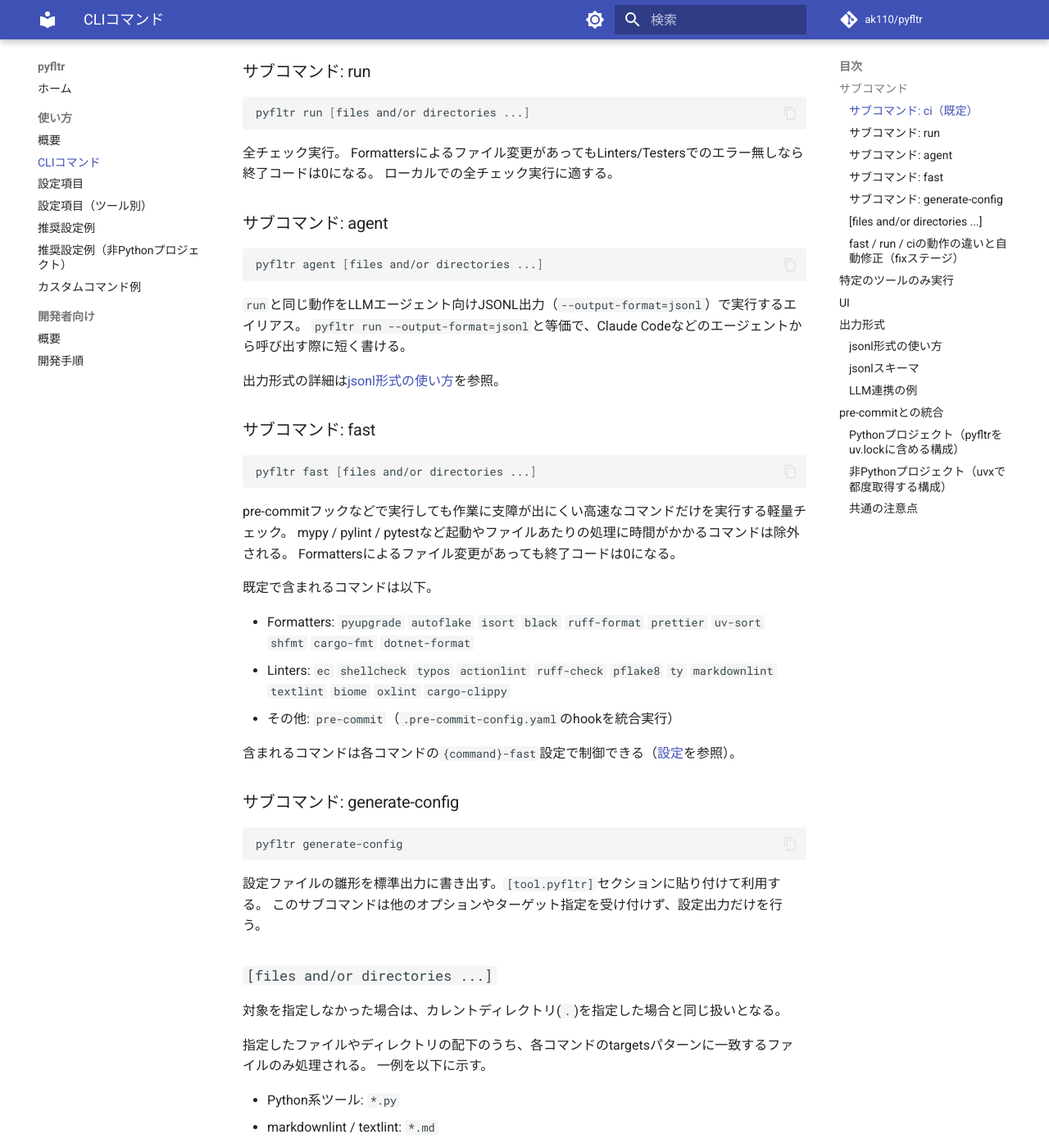
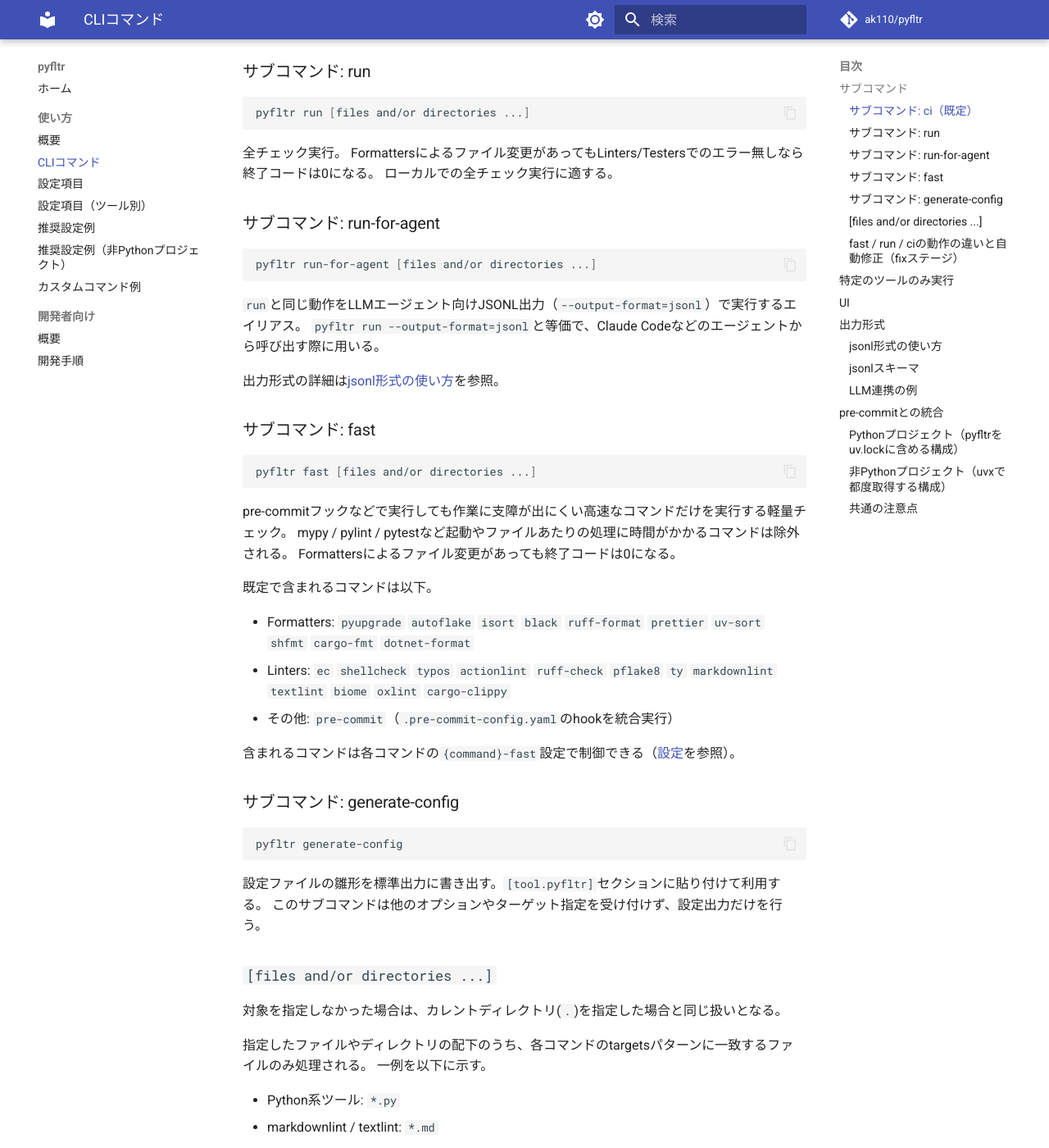
Before and after one commit to ak110/pyfltr, an MkDocs documentation site: the page built from docs/guide/usage.md, in a window 1280 px wide and 1400 px high, scrolled down 568 px. Shown: the whole window at 82% size. Built offline with MkDocs 1.6.1 and Material for MkDocs 9.7.7, drawn with Linux system fonts in a browser that asks for light colours; comment, search, counter and statistics services are not loaded; some of the changed text lies outside the part shown.

Commit message:
feat!: `agent`サブコマンドを`run-for-agent`にリネーム
短縮形の`agent`は別用途を連想させて紛らわしいため、用途が明確な
`run-for-agent`に改める。v2.1.1で導入直後のため別名としては残さない。

Co-Authored-By: Claude Opus 4.6 (1M context) <noreply@anthropic.com>

````diff
--- a/docs/guide/usage.md
+++ b/docs/guide/usage.md
@@ -32,14 +32,14 @@ pyfltr run [files and/or directories ...]
 Formattersによるファイル変更があってもLinters/Testersでのエラー無しなら終了コードは0になる。
 ローカルでの全チェック実行に適する。
 
-### サブコマンド: agent
+### サブコマンド: run-for-agent
 
 ```shell
-pyfltr agent [files and/or directories ...]
+pyfltr run-for-agent [files and/or directories ...]
 ```
 
 `run`と同じ動作をLLMエージェント向けJSONL出力（`--output-format=jsonl`）で実行するエイリアス。
-`pyfltr run --output-format=jsonl`と等価で、Claude Codeなどのエージェントから呼び出す際に短く書ける。
+`pyfltr run --output-format=jsonl`と等価で、Claude Codeなどのエージェントから呼び出す際に用いる。
 
 出力形式の詳細は[jsonl形式の使い方](#jsonl形式の使い方)を参照。
 
@@ -85,7 +85,7 @@ pyfltr generate-config
 
 各サブコマンドの主な違いを以下に示す（軽い順）。
 
-| 項目 | `fast` | `run` | `agent` | `ci` |
+| 項目 | `fast` | `run` | `run-for-agent` | `ci` |
 | --- | --- | --- | --- | --- |
 | 対象コマンド | `{command}-fast = true`のツールのみ | 有効な全ツール | 有効な全ツール | 有効な全ツール |
 | fixステージ（自動修正） | 有効 | 有効 | 有効 | 無効 |
@@ -94,7 +94,7 @@ pyfltr generate-config
 | 既定の出力形式 | `text` | `text` | `jsonl` | `text` |
 | 主な用途 | pre-commitフックなどの軽量チェック | ローカルでの全チェック実行 | LLMエージェントからの呼び出し | CI・コミット前チェック |
 
-`fast` / `run` / `agent` サブコマンドは、formatter段の前にfixステージを内蔵する。
+`fast` / `run` / `run-for-agent` サブコマンドは、formatter段の前にfixステージを内蔵する。
 
 fixステージでは`{command}-fix-args`が定義された有効なlinterを`--fix`付きで順次実行する。
 対象ツールは`ruff-check` / `textlint` / `markdownlint` / `eslint` / `biome` / `cargo-clippy`など。
@@ -162,8 +162,8 @@ VSCodeのターミナルからクリックして該当箇所にジャンプで
 
 ```shell
 pyfltr run --output-format=jsonl
-# 以下は上記と等価の短縮形
-pyfltr agent
+# 以下は上記と等価のエイリアス
+pyfltr run-for-agent
 ```
 
 `--output-format=jsonl`かつ`--output-file`未指定時、stdoutにはJSONLのみを書き、既存の`text`ログ（進捗・詳細・summary）は完全に抑止される。TUIや`--stream`、`--ui`も暗黙に無効化される。
@@ -212,7 +212,7 @@ LLMエージェントがpyfltrを活用する基本的な流れ:
 1. 全体実行でsummaryを確認する
 
     ```shell
-    pyfltr agent | tail -30
+    pyfltr run-for-agent | tail -30
     ```
 
     末尾のsummary行（`"kind":"summary"`）で`failed`の有無と`diagnostics`数を確認し、問題がなければ完了する。
@@ -220,7 +220,7 @@ LLMエージェントがpyfltrを活用する基本的な流れ:
 2. 問題があるツール/ファイルだけ個別に再実行する
 
     ```shell
-    pyfltr agent --commands=mypy path/to/file.py | tail -30
+    pyfltr run-for-agent --commands=mypy path/to/file.py | tail -30
     ```
 
     `--commands`で特定ツールに絞ることで出力量を抑えつつ、`diagnostic`行から修正対象のファイル・行番号・メッセージを取得する。
--- a/mkdocs.yml
+++ b/mkdocs.yml
@@ -79,10 +79,10 @@ plugins:
         `--output-file`未指定時はstdoutへJSONLのみを書き、進捗ログやTUIは無音化される。指定時はファイルへJSONLを書き、stdoutには従来どおりのテキスト出力を並行出力する（ローカル実行で進捗を追える）。
 
         ```shell
-        pyfltr agent | tail -30
+        pyfltr run-for-agent | tail -30
         ```
 
-        `pyfltr agent`は`pyfltr run --output-format=jsonl`と等価のエイリアス。
+        `pyfltr run-for-agent`は`pyfltr run --output-format=jsonl`と等価のエイリアス。
         環境変数`PYFLTR_OUTPUT_FORMAT=jsonl`でも出力形式を既定で切り替えられる。
 
       sections:
````
Also changed, not shown: .claude/skills/pyfltr-add-tool/SKILL.md (+3 -3 lines), CLAUDE.md (+2 -2 lines), 2 other files.
